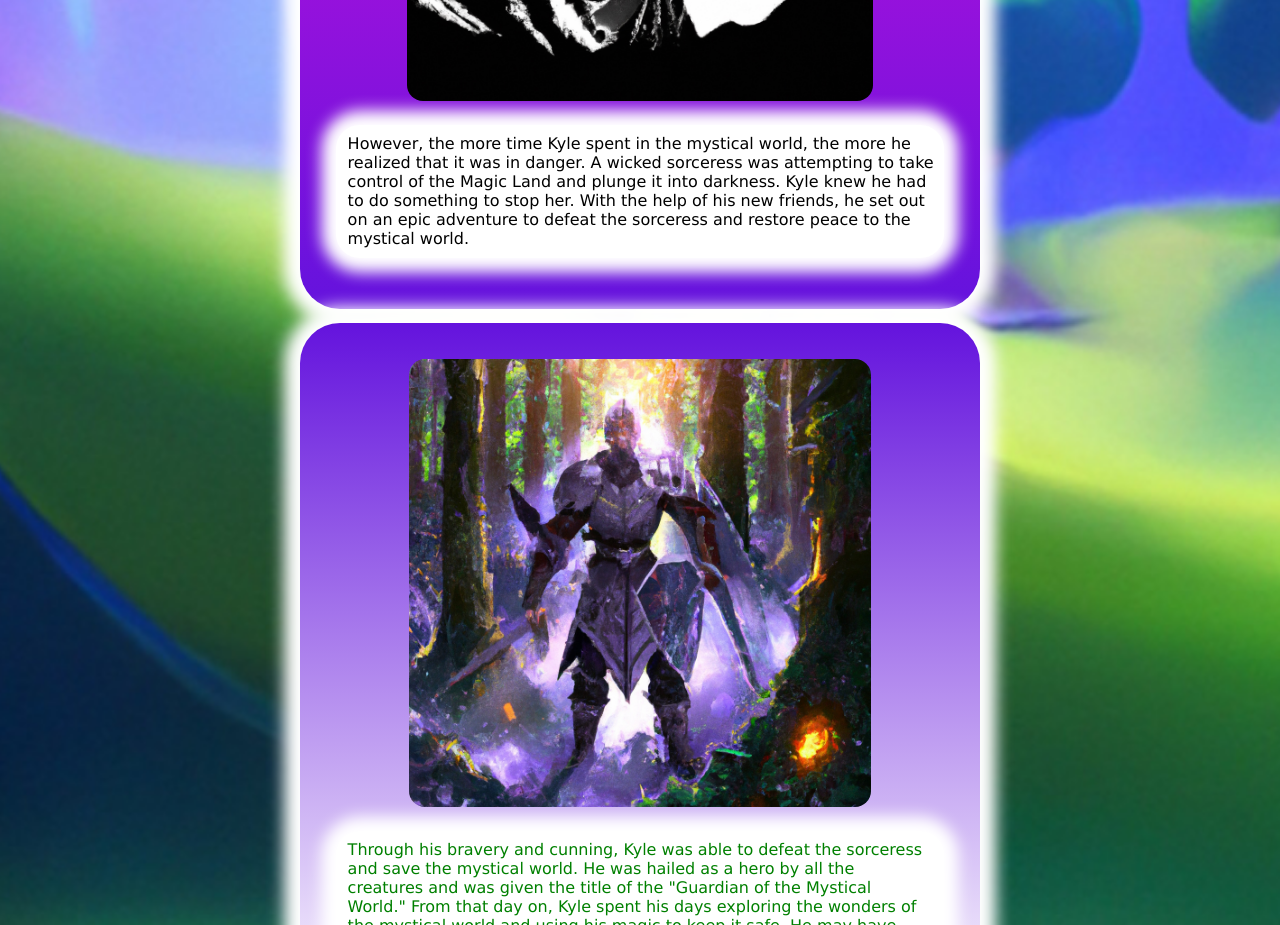
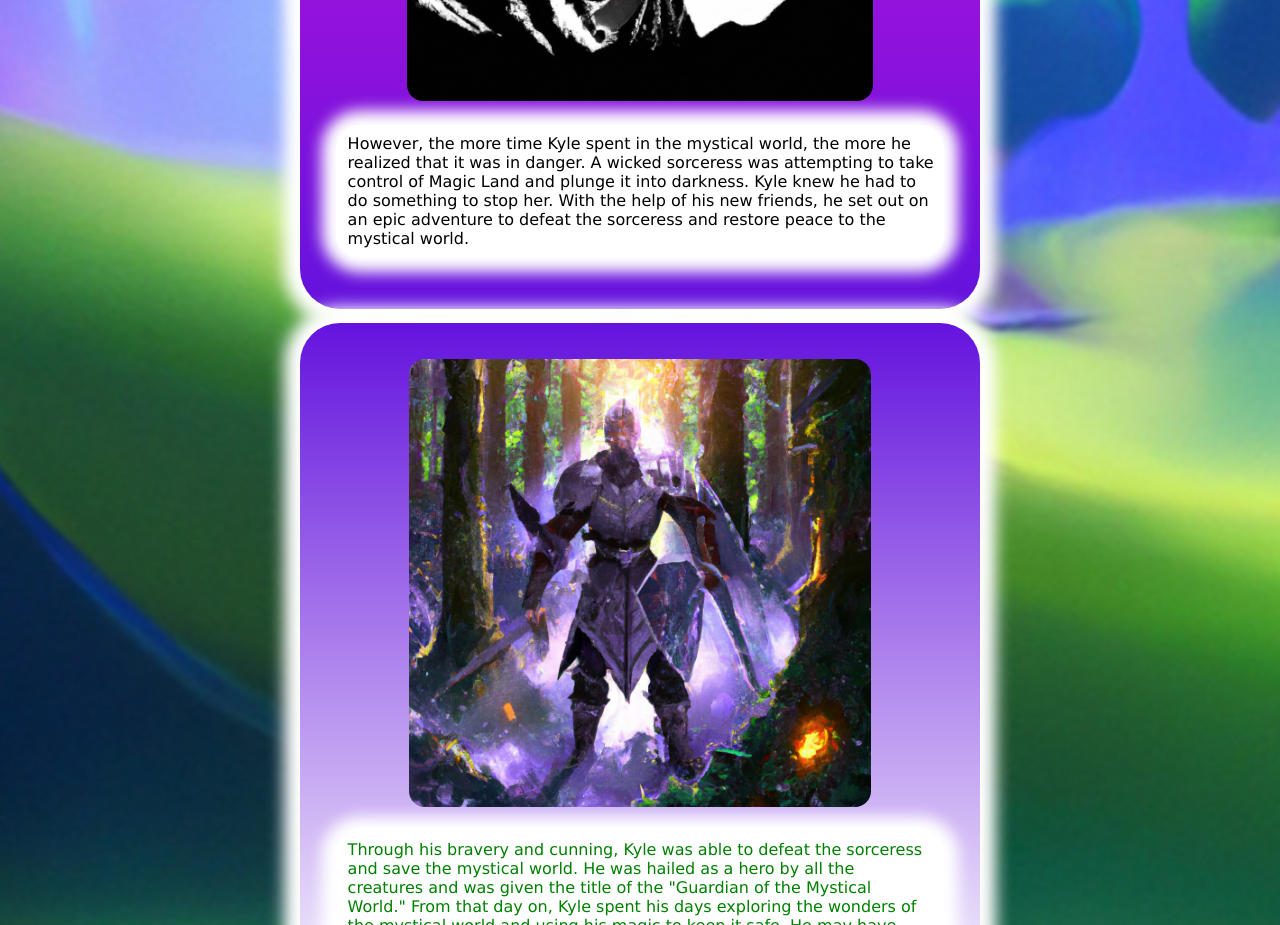
Before and after one commit to KBeKind/adventure, a website: page index.html in a window 1280 px wide. Shown: the part 2680-3605 px from the top of the page. Drawn offline with Linux system fonts and the light colour scheme.

Commit message:
fixed typo in story html

```diff
--- a/index.html
+++ b/index.html
@@ -52,7 +52,7 @@
             <div class="story-section" id="story-section4">
                <img src="./images/evil-mage.jpg" class="story-image" alt="image of sorceress casting a powerful spell">
                <p>However, the more time Kyle spent in the mystical world, the more he realized that it was in danger. A
-                  wicked sorceress was attempting to take control of the Magic Land and plunge it into darkness. Kyle knew he
+                  wicked sorceress was attempting to take control of Magic Land and plunge it into darkness. Kyle knew he
                   had
                   to do something to stop her. With the help of his new friends, he set out on an epic adventure to
                   defeat
```
